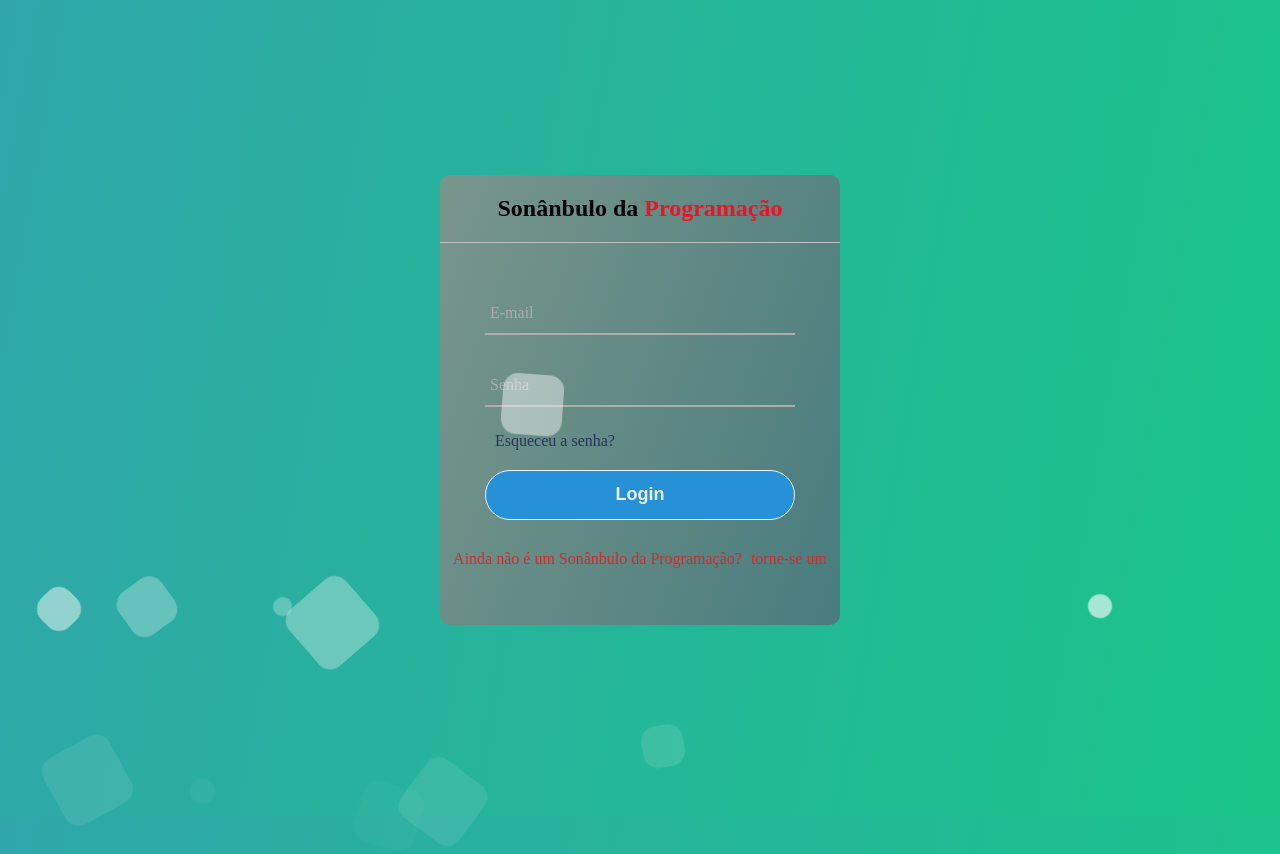
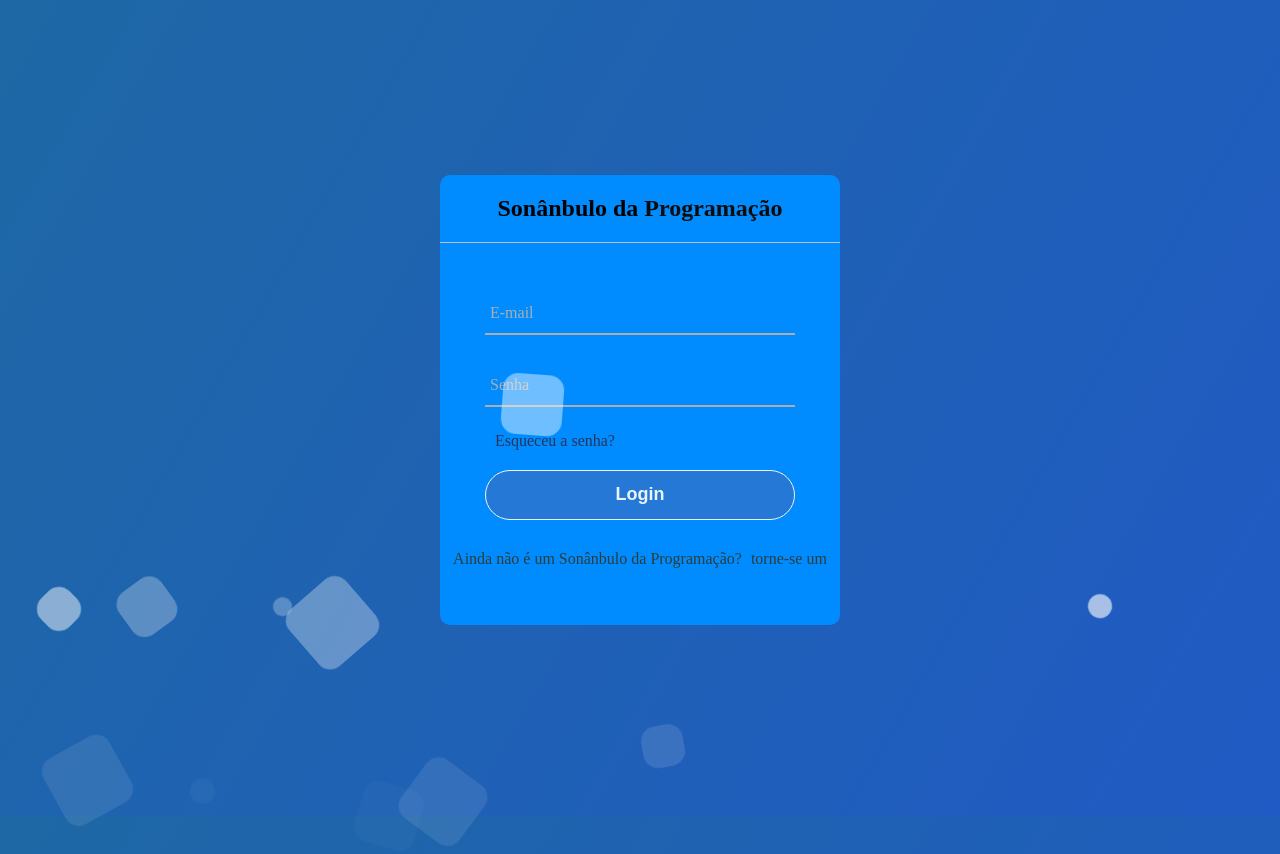
Before and after one commit to Vinicius02612/pagina-de-login-e-cadastro, a plain HTML site: page index.html in a window 1280 px wide. Drawn offline with Linux system fonts and the light colour scheme.

Commit message:
Novas funcionalidades adicionadas ao CSS

```diff
--- a/css/stilo.css
+++ b/css/stilo.css
@@ -2,7 +2,7 @@ body{
     margin: 0;
     padding: 0;
     font-family: 'montserrat';
-    background: linear-gradient(100deg, rgb(48, 166, 170), rgb(26, 197, 137));
+    background:linear-gradient(120deg, rgb(30, 104, 165), rgb(32, 90, 196));
     height: 100vh;
    overflow: hidden;
 }
@@ -14,7 +14,7 @@ body{
     transform: translate(-50%, -50%);
     width: 400px;
     height: 450px;
-    background: linear-gradient(-70deg, rgb(73, 124, 126), rgb(121, 150, 140));
+    background:rgb(0, 140, 255);
     border-radius: 10px;
 
 }
@@ -65,7 +65,7 @@ form .text-field{
 }
 /*------------------------------------------------*/
 .prog{
-    color: #ee1225;
+    color: #0c0c0c;
 }
 .img{
     width: 30px;
@@ -93,7 +93,7 @@ input[type="submit"]{
     width:100%;
     height: 50px;
     border:1px solid;
-    background: #2691d6;
+    background: #2678d6;
     border-radius: 25px;
     font-size: 18px;
     color: #e9f4fb;
@@ -103,7 +103,6 @@ input[type="submit"]{
 }
 input[type="submit"]:hover{
     border-color: #2665d9;
-    box-shadow:-10px -5px red ;
     transition:.5s ;
 }
 /*------------------------------------------------*/
@@ -111,10 +110,10 @@ input[type="submit"]:hover{
     margin: 30px 0;
     text-align: center;
     font-size:16px ;
-    color:#c92e2e ;
+    color:#2b3d3a ;
 }
 .signup_link a{
-    color:#c92e2e ;
+    color:#2b3d3a ;
     text-decoration: none ;
     padding-left:5px ;
 }
```
